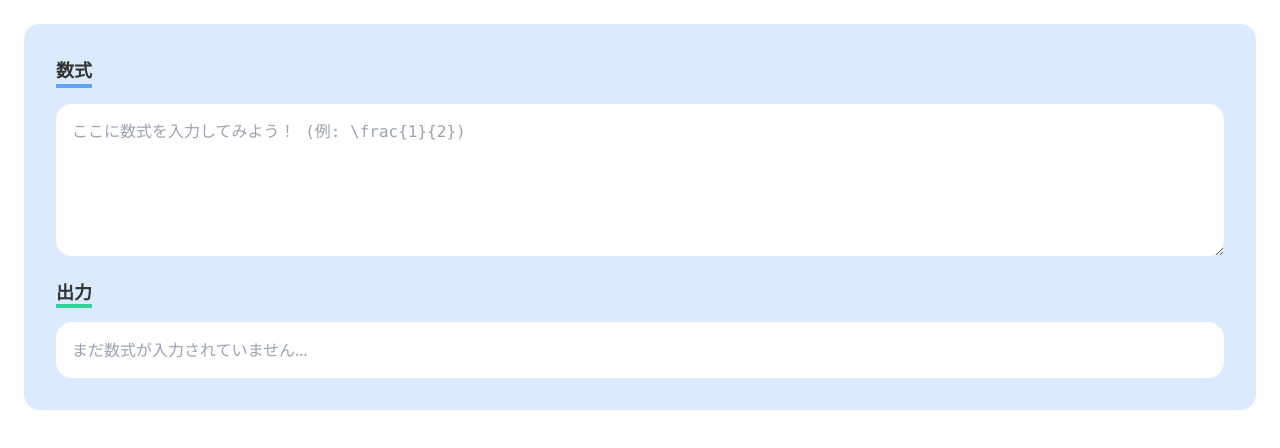
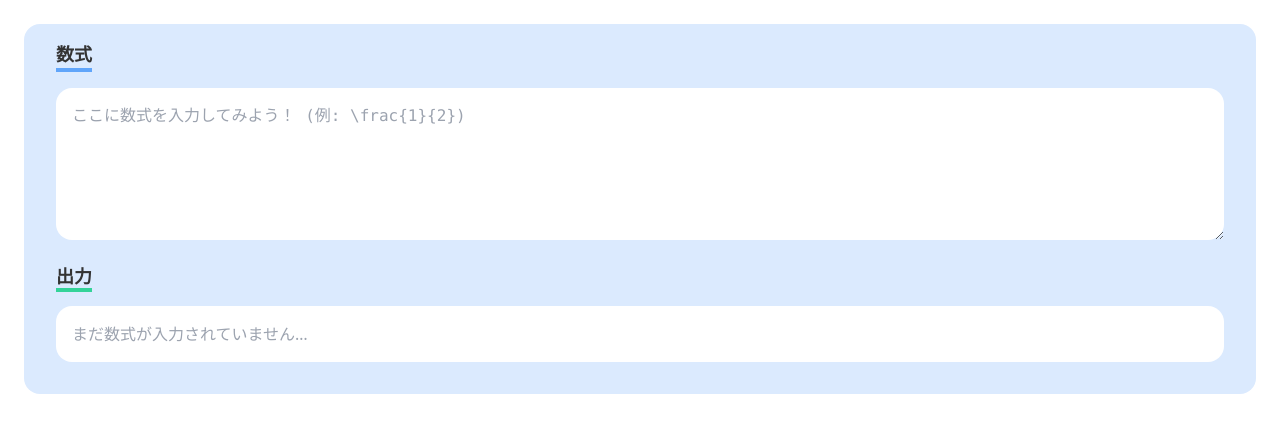
Before and after one commit to 0wv/katex-live-preview, a Svelte app: page / in a window 1280 px wide. Shown: the top 448 px of the page. Built offline with nearby package versions, Linux system fonts and the light colour scheme.

Commit message:
:lipstick: remove unnecessary padding

```diff
--- a/src/App.svelte
+++ b/src/App.svelte
@@ -21,11 +21,11 @@
 
 <main>
 	<div class="bg-blue-100 m-4 p-4 rounded-2xl">
-		<label class="border-b-4 border-blue-400 font-bold mb-2 ml-4 mt-4 text-lg w-max" for="katexRawElem">数式</label>
+		<label class="border-b-4 border-blue-400 font-bold mb-2 ml-4 text-lg w-max" for="katexRawElem">数式</label>
 		<div class="mb-4 mt-4 pl-4 pr-4">
 			<textarea bind:value={katexRaw} class="border-0 font-mono p-4 rounded-2xl w-full" placeholder="ここに数式を入力してみよう！ (例: \frac{'{'}1{'}'}{'{'}2{'}'})" id="katexRawElem" rows="5"></textarea>
 		</div>
-		<span class="border-b-4 border-green-400 font-bold mb-2 ml-4 mt-4 text-lg w-max">出力</span>
+		<span class="border-b-4 border-green-400 font-bold mb-2 ml-4 text-lg w-max">出力</span>
 		{#if katexRaw !== ''}
 			<div bind:innerHTML={renderedKatex} class="bg-white m-4 p-4 rounded-2xl" contenteditable></div>
 		{:else}
```
